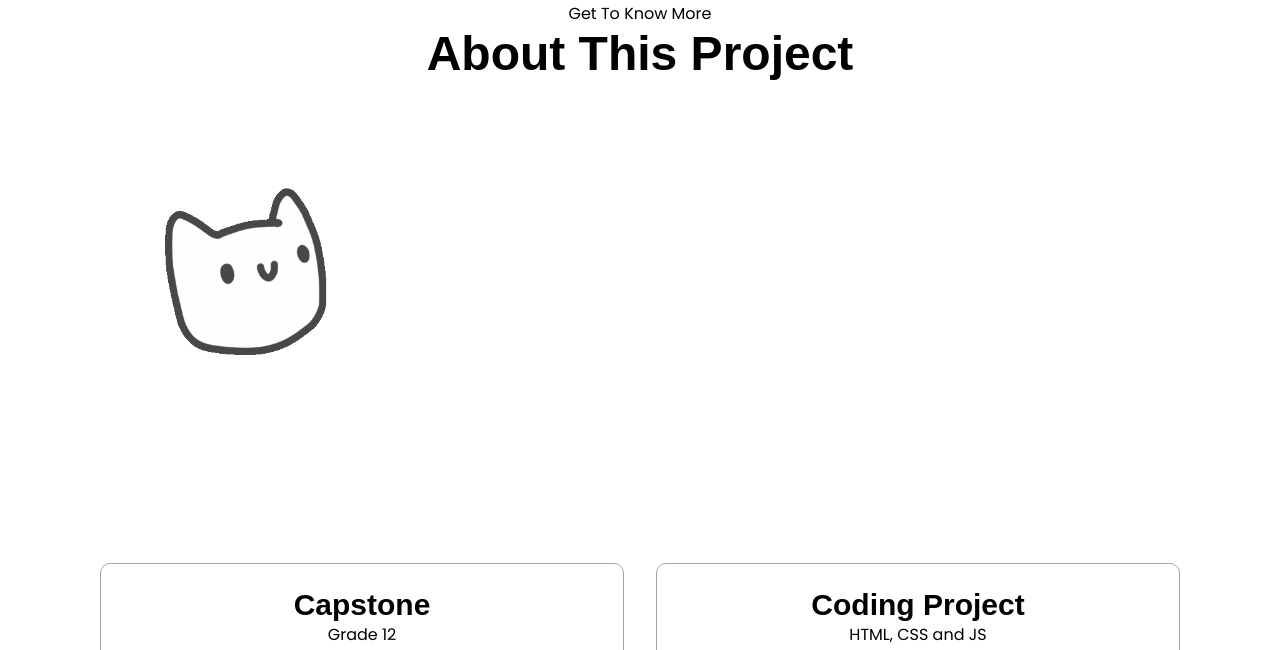
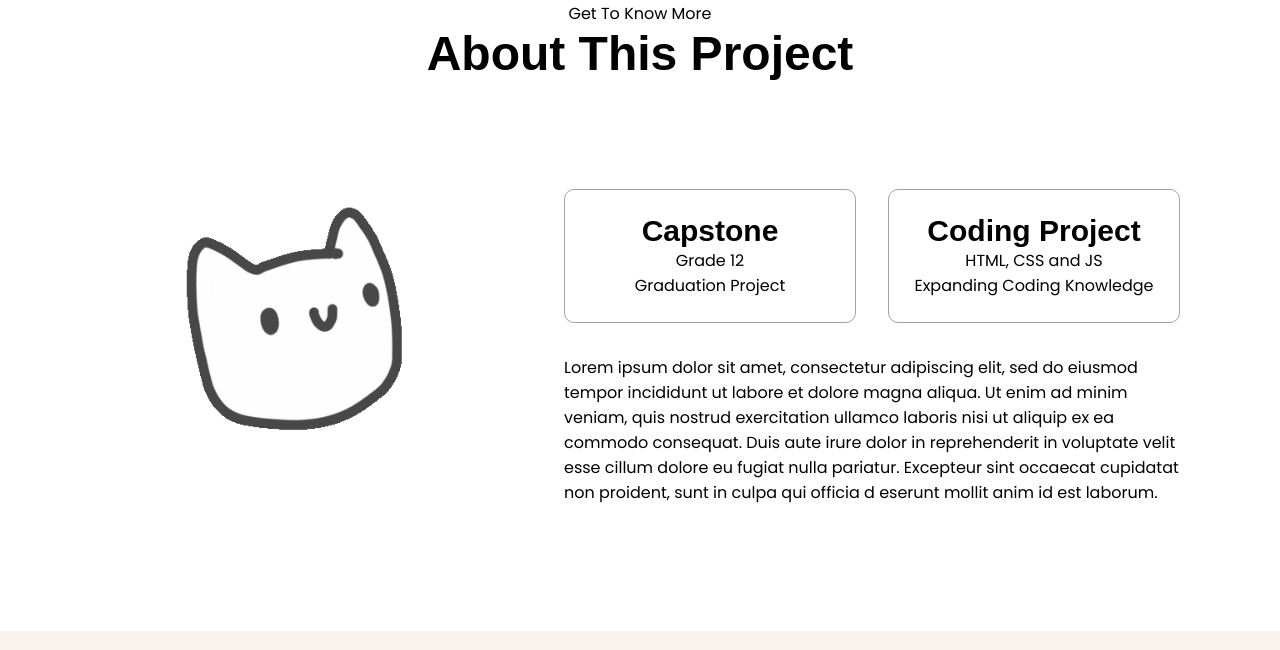
Before and after one commit to almxndmilk/study-cafe, a website built with Vite: page index.html in a window 1280 px wide. Shown: the part 1120-1770 px from the top of the page. Built offline with nearby package versions, Linux system fonts and the light colour scheme; a web font is replaced by a local one.

Commit message:
complete website

```diff
--- a/css/sections/about.css
+++ b/css/sections/about.css
@@ -44,8 +44,8 @@
 
 .about-pic {
     border-radius: 10px;
-    width: 300px;
-    height: 300px;
+    width: 400px;
+    height: 400px;
 }
 
 .details-container {
@@ -59,6 +59,7 @@
 }
 
 .about-section-container {
+    display: flex;
     gap: 4rem;
     height: 80%;
     margin: 50px;
```
